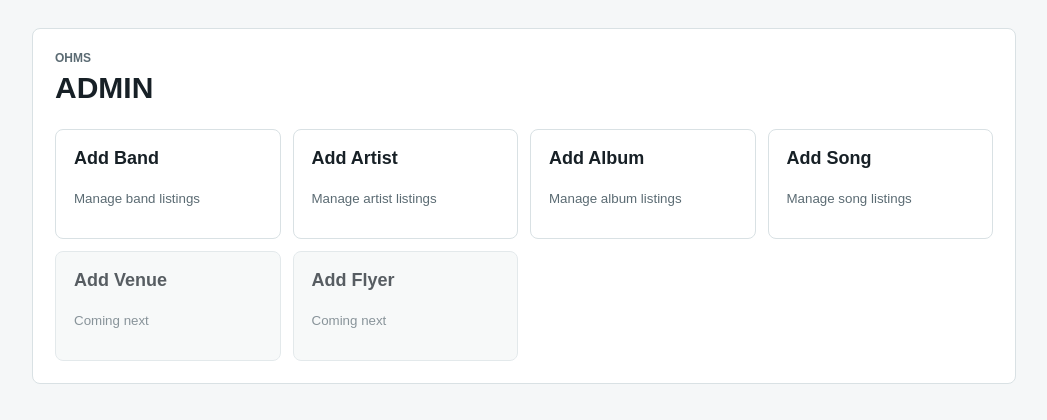
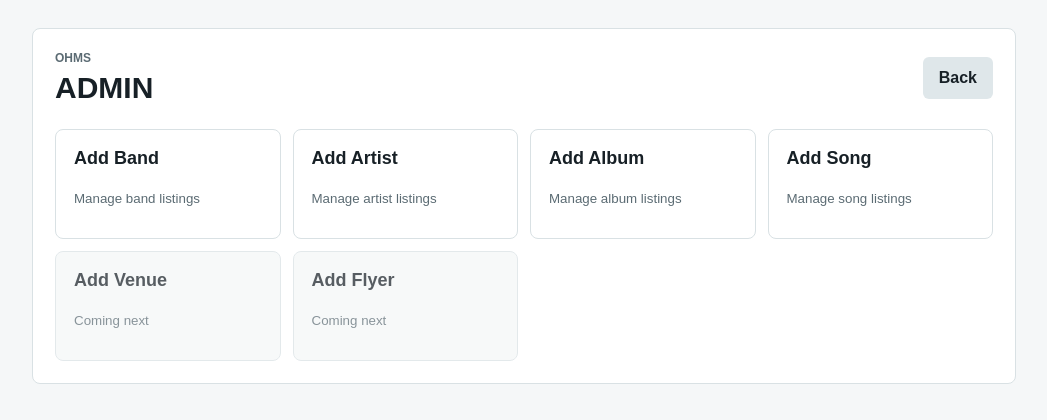
Before and after one commit to aliciarogers01/ohms-backend, a website: page public/admin.html in a window 1280 px wide. Shown: the whole page, without its empty margins (116-1163 px from the left). Drawn offline with Linux system fonts and the light colour scheme.

Commit message:
Add back link to admin menu

```diff
--- a/public/admin.html
+++ b/public/admin.html
@@ -13,6 +13,9 @@
           <div>
             <p class="eyebrow">OHMS</p>
             <h1>ADMIN</h1>
+          </div>
+          <div class="header-actions">
+            <a class="secondary-link" href="/">Back</a>
           </div>
         </div>
 
```
